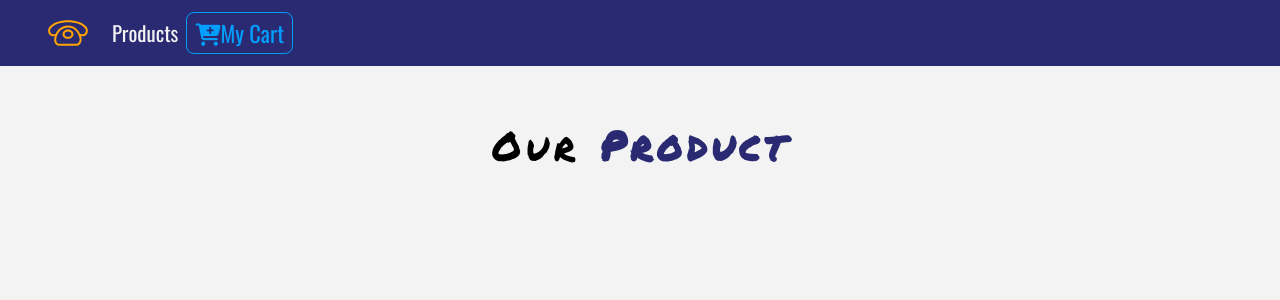
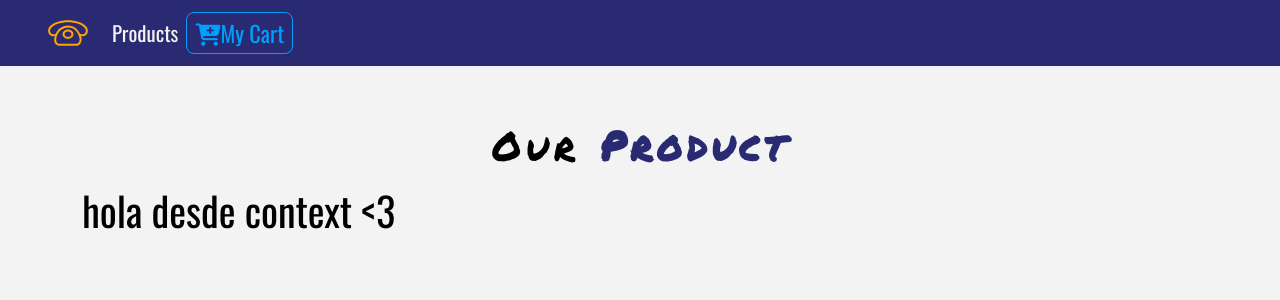
Before and after one commit to MarcoRosselDev/react-17-phone-e-commerce, a React (Create React App) app: page / in a window 1280 px wide. Shown: the top 300 px of the page. Built offline with nearby package versions, Linux system fonts and the light colour scheme.

Commit message:
all is good

```diff
--- a/src/Components/ProductList.js
+++ b/src/Components/ProductList.js
@@ -2,6 +2,7 @@ import React, { Component } from "react";
 import Product from "./Product";
 import Title from "./Title";
 import { storeProducts } from "../data";
+import { ProductConsumer } from "../context";
 
 export default class ProductList extends Component {
   state = {
@@ -14,7 +15,13 @@ export default class ProductList extends Component {
         <div className="py-5">
           <div className="container">
             <Title name="our" title="product" />
-            <div className="row"></div>
+            <div className="row">
+              <ProductConsumer>
+                {(a) => {
+                  return <h1>{a}</h1>;
+                }}
+              </ProductConsumer>
+            </div>
           </div>
         </div>
       </React.Fragment>
--- a/src/context.js
+++ b/src/context.js
@@ -7,7 +7,7 @@ const ProductContext = React.createContext();
 export default class ProductProvider extends Component {
   render() {
     return (
-      <ProductContext.Provider value="hola desde context">
+      <ProductContext.Provider value="hola desde context <3">
         {this.props.children}
       </ProductContext.Provider>
     );
--- a/src/index.js
+++ b/src/index.js
@@ -3,10 +3,13 @@ import ReactDOM from "react-dom";
 import "./index.css";
 import App from "./App";
 import { BrowserRouter } from "react-router-dom";
+import { ProductProvider } from "./context";
 
 ReactDOM.render(
-  <BrowserRouter>
-    <App />
-  </BrowserRouter>,
+  <ProductProvider>
+    <BrowserRouter>
+      <App />
+    </BrowserRouter>
+  </ProductProvider>,
   document.getElementById("root")
 );
```
